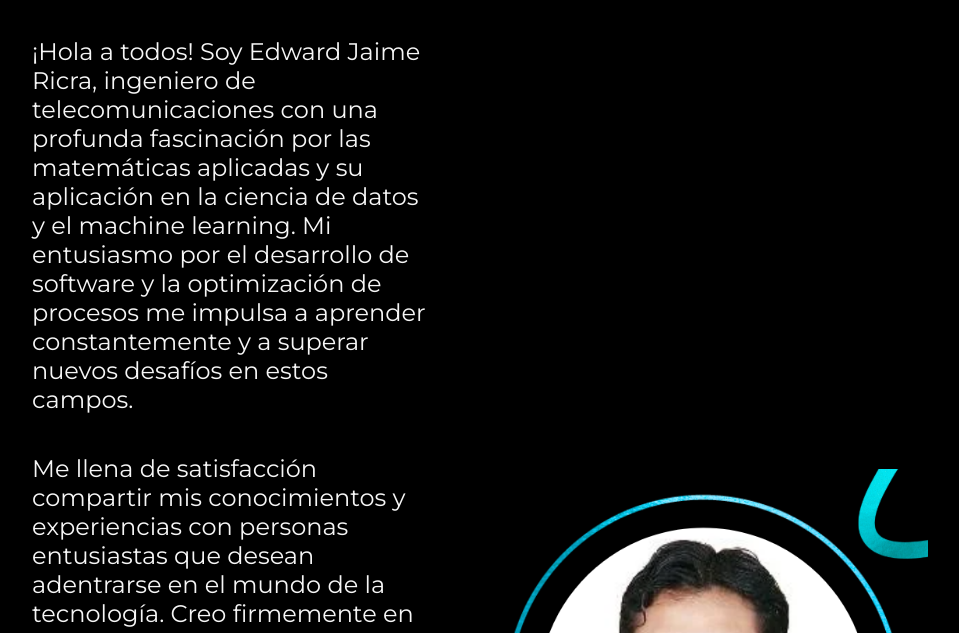
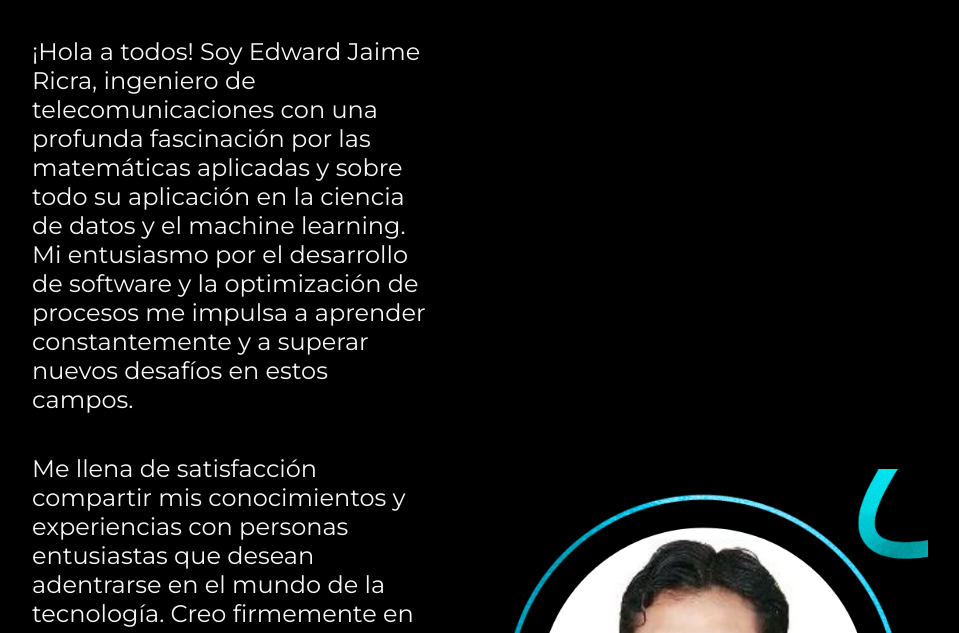
Before and after one commit to ejaimer/portafolio-Edward, a plain HTML site: page about.html in a window 1280 px wide. Shown: the part 167-800 px from the top of the page, without its empty margins (160-1119 px from the left). Drawn offline with nearby package versions, Linux system fonts and the light colour scheme.

Commit message:
se actualizo sobre mi

```diff
--- a/about.html
+++ b/about.html
@@ -18,7 +18,7 @@
             <h1 class="presentacion__contenido__titulo">Sobre mi</h1>
             <p class="presentacion__contenido__texto">¡Hola a todos! Soy Edward Jaime Ricra,
                 ingeniero de telecomunicaciones con una profunda fascinación por las matemáticas
-                aplicadas y su aplicación en la ciencia de datos y el machine learning.
+                aplicadas y sobre todo su aplicación en la ciencia de datos y el machine learning.
                 Mi entusiasmo por el desarrollo de software y la optimización de procesos me
                 impulsa a aprender constantemente y a superar nuevos desafíos en estos campos.</p>
             <p class="presentacion__contenido__texto">Me llena de satisfacción compartir mis
```
